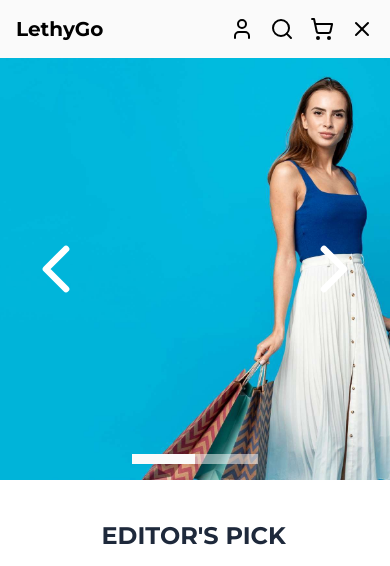
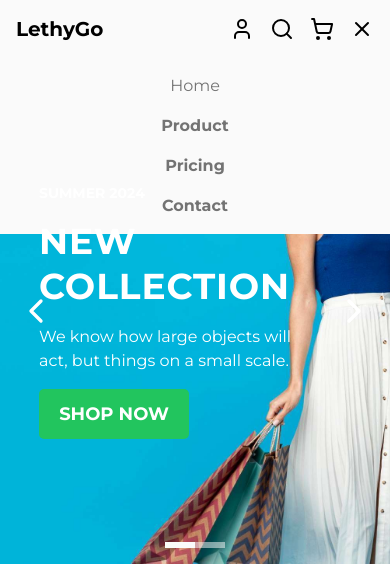
Before and after one commit to Feyzanur-Ak/LethyGo, a React (Vite) app in the folder LethyGo/: page / in a window 390 px wide. Both pictures are taken after a click on the button 362 px from the left and 29 px from the top of the page. Shown: the top 566 px of the page. Built offline with nearby package versions, Linux system fonts and the light colour scheme.

Commit message:
Destkop için görünüş düzenlendi

```diff
--- a/LethyGo/src/layout/Header.jsx
+++ b/LethyGo/src/layout/Header.jsx
@@ -23,7 +23,7 @@ const Header = () => {
 
       {/* Mobil Menü */}
       {isMenuOpen && (
-        <div className="absolute top-[58px] left-0 w-full bg-neutral-50 hadow-lg">
+        <div className="absolute top-[58px] left-0 w-full bg-neutral-50 hadow-lg z-10">
           <ul className="flex flex-col items-center gap-4 py-4 text-neutral-500 cursor-pointer">
             <li>Home</li>
             <li className="font-bold ">
--- a/LethyGo/src/layout/HeroSlider.jsx
+++ b/LethyGo/src/layout/HeroSlider.jsx
@@ -1,5 +1,6 @@
 import { useState } from "react";
 import { ChevronLeft, ChevronRight } from "react-feather";
+import HeroText from "../components/HeroText";
 
 const HeroSlider = () => {
   const [curr, setCurr] = useState(0);
@@ -13,6 +14,7 @@ const HeroSlider = () => {
   return (
     <div className="relative  aspect-ratio-16/9 overflow-hidden">
       {/* Slider Container */}
+      <HeroText />
       <div
         className="flex transition-transform duration-500 ease-out"
         style={{ transform: `translateX(-${curr * 100}%)` }}
@@ -22,18 +24,22 @@ const HeroSlider = () => {
             key={index}
             src={image}
             alt={`Slide ${index + 1}`}
-            className="w-full h-[50vh] lg:h-[120vh] flex-shrink-0 object-cover"
+            className="w-full h-[60vh] md:h-[70vh] lg:h-[100vh] flex-shrink-0 object-cover"
+
           />
+
         ))}
+
+
       </div>
 
       {/* Sol ve Sağ Butonlar */}
-      <div className="absolute inset-0 flex items-center justify-between px-4">
+      <div className="absolute inset-0 flex items-center justify-between px-4 z-20">
         <button onClick={prev} className="text-white">
-          <ChevronLeft className="w-20 h-20" />
+          <ChevronLeft className="w-10 h-10 md:w-20 md:h-20 z-30" />
         </button>
         <button onClick={next} className="text-white">
-          <ChevronRight className="w-20 h-20" />
+          <ChevronRight className="w-10 h-10 md:w-20 md:h-20 z-30" />
         </button>
       </div>
 
@@ -42,7 +48,7 @@ const HeroSlider = () => {
         {data.map((_, index) => (
           <div
             key={index}
-            className={`w-[63px] h-[10px]  ${
+            className={`w-[30px] h-[6px] md:w-[63px] md:h-[10px]  ${
               curr === index ? "bg-neutral-50" : "bg-white/50"
             }`}
           />
```
